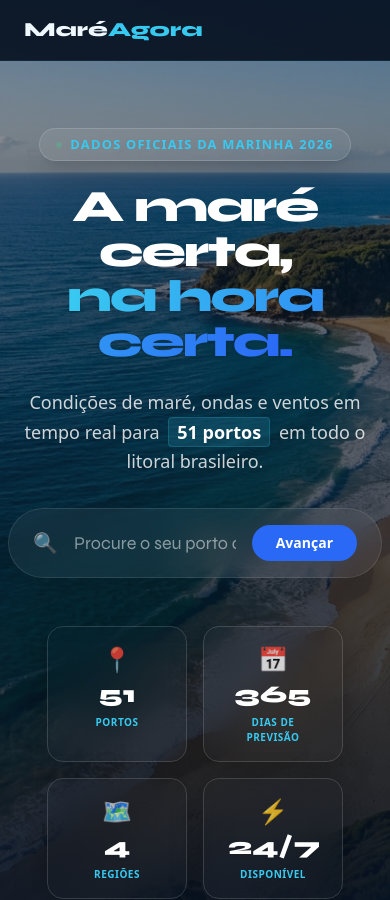
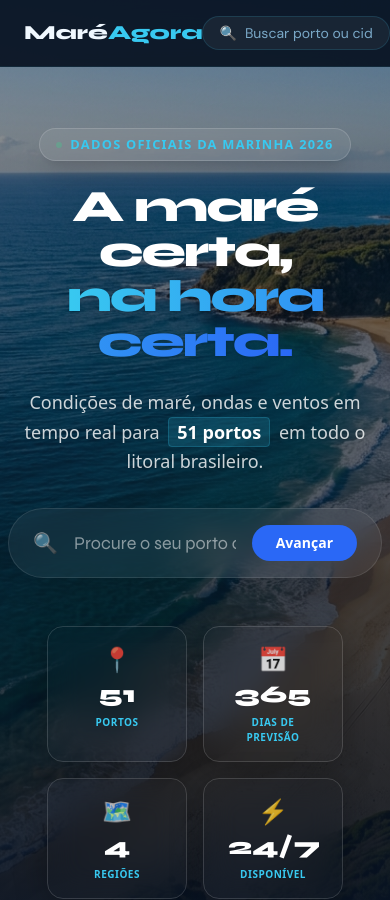
Before and after one commit to gustafa001/Mareagora, a Next.js app: page / in a window 390 px wide. Shown: the top 900 px of the page. Built offline with nearby package versions, Linux system fonts and the light colour scheme.

Commit message:
Update search form layout and input width

```diff
--- a/components/NavBar.tsx
+++ b/components/NavBar.tsx
@@ -63,12 +63,12 @@ export default function NavBar() {
 
       <div className="flex items-center gap-4">
         <div className="relative" ref={menuRef}>
-          <form onSubmit={handleSearch} className="hidden sm:flex items-center gap-2 bg-[rgba(255,255,255,0.05)] border border-[rgba(56,201,240,0.15)] rounded-full px-4 py-1.5 overflow-hidden focus-within:border-[var(--foam)] transition-all">
+          <form onSubmit={handleSearch} className="flex items-center gap-2 bg-[rgba(255,255,255,0.05)] border border-[rgba(56,201,240,0.15)] rounded-full px-4 py-1.5 overflow-hidden focus-within:border-[var(--foam)] transition-all">
             <span className="text-sm">🔍</span>
             <input
               type="text"
               placeholder="Buscar porto ou cidade…"
-              className="bg-transparent border-none outline-none text-[var(--white)] text-sm w-48 placeholder:text-[var(--muted)]"
+              className="bg-transparent border-none outline-none text-[var(--white)] text-sm w-32 sm:w-48 placeholder:text-[var(--muted)]"
               value={search}
               onChange={(e) => handleInputChange(e.target.value)}
               onFocus={() => search.length > 1 && setShowSuggestions(true)}
@@ -103,7 +103,6 @@ export default function NavBar() {
             </div>
           )}
         </div>
-
       </div>
 
       <style jsx>{`
```
